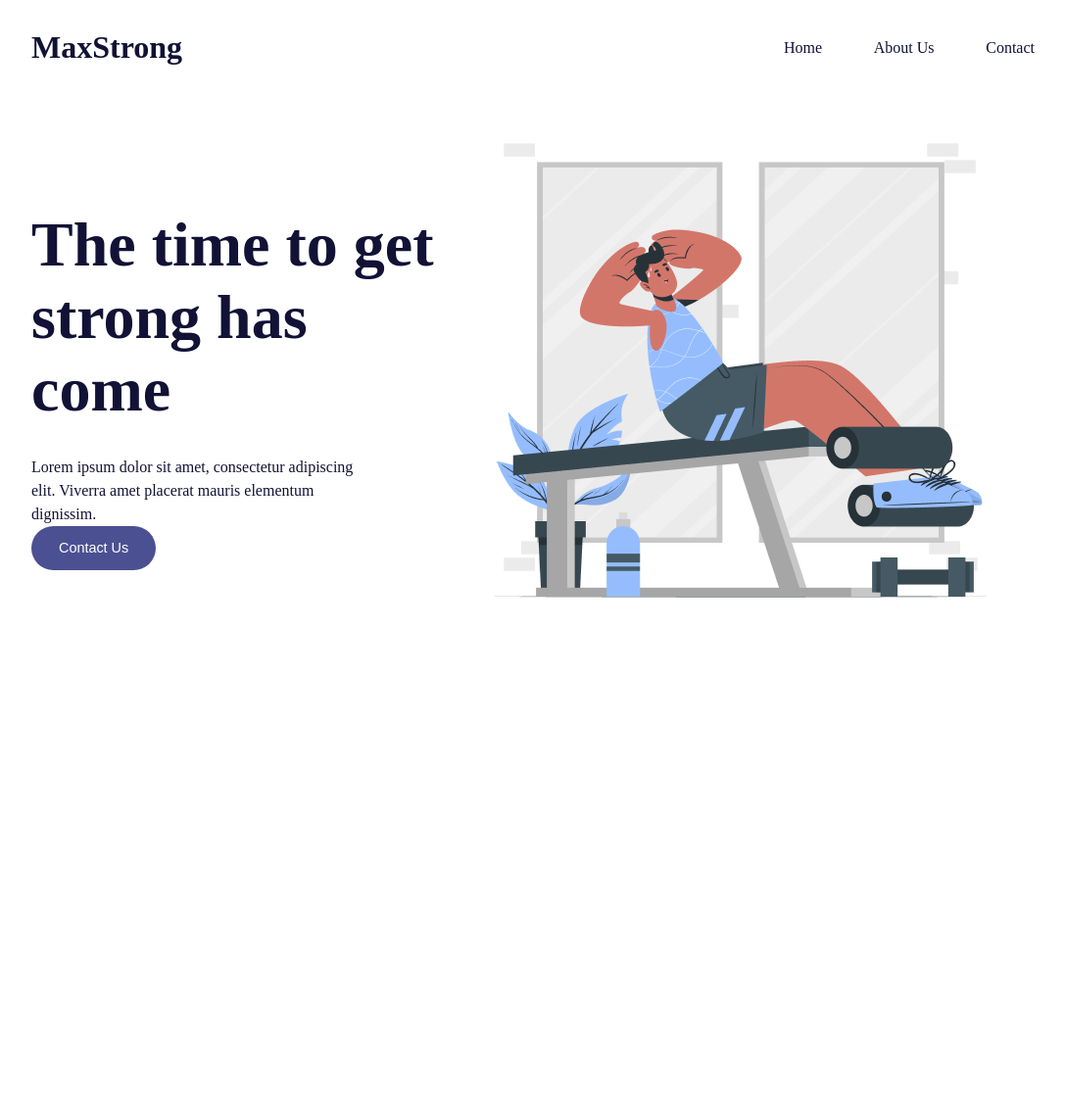
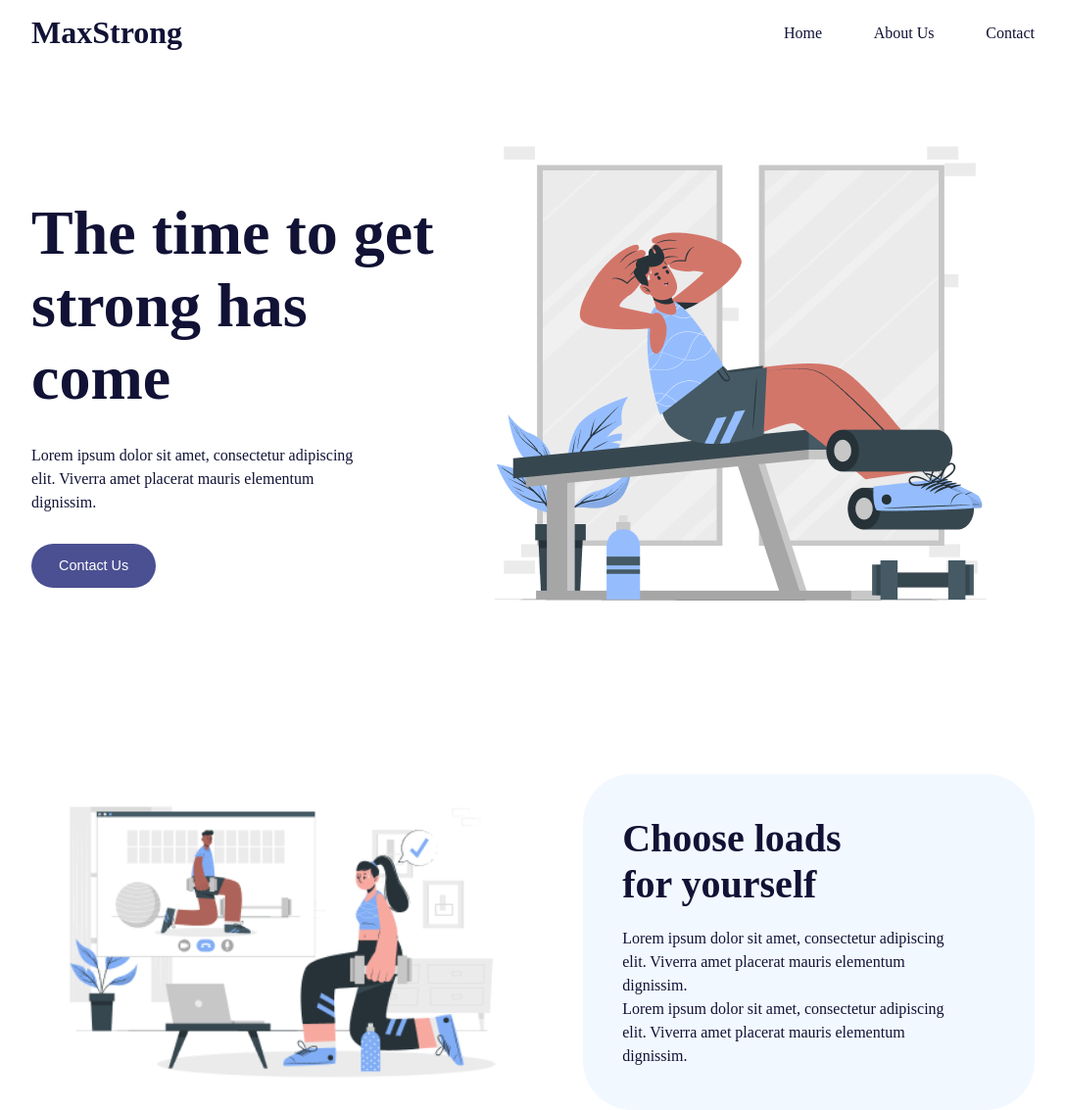
Before and after one commit to ShamilUmaev/MaxStrong, a Vue app: page / in a window 1280 px wide. Shown: the whole page at 98% size, without its empty margins (96-1183 px from the left). Before the commit the page ends 800 px from the top, so only its background shows below. Built offline with nearby package versions, Linux system fonts and the light colour scheme.

Commit message:
Finished the section choose-loads

```diff
--- a/src/App.vue
+++ b/src/App.vue
@@ -5,6 +5,7 @@
 
 <script>
 import NavBar from './components/NavBar.vue'
+
 export default {
   components: { NavBar }
 }
--- a/src/components/Home.vue
+++ b/src/components/Home.vue
@@ -8,7 +8,14 @@
     </div>
     <img src="../assets/workout-vector-1.png" alt="">
   </div>
-
+  <div class="choose-loads">
+    <div class="text-content-choose-loads">
+      <h2>Choose loads <span class="bold">for yourself</span></h2>
+      <p>Lorem ipsum dolor sit amet, consectetur adipiscing elit. Viverra amet placerat mauris elementum dignissim.</p>
+      <p>Lorem ipsum dolor sit amet, consectetur adipiscing elit. Viverra amet placerat mauris elementum dignissim.</p>
+    </div>
+    <img src="../assets/workout-vector-2.png">
+  </div>
 </div>
 </template>
 
@@ -21,7 +28,7 @@ export default {
 <style scoped>
 .outer-container {
   width: 80%;
-  margin: 0 auto;
+  margin: 100px auto 0;
 }
 .time-to-get-strong {
   width: 100%;
@@ -47,4 +54,31 @@ export default {
   border-radius: 35px;
   border: none;
 }
+.text-content-time-to-get-strong button {
+  margin-top: 30px;
+}
+.choose-loads {
+  display: flex;
+  flex-direction: row-reverse;
+  justify-content: space-between;
+  margin-top: 90px;
+}
+.choose-loads img {
+  width: 50%;
+}
+.text-content-choose-loads {
+  width: 45%;
+  background: #F2F8FF;
+  border-radius: 50px;
+  box-sizing: border-box;
+  padding: 0 80px 0 40px;
+  display: flex;
+  flex-direction: column;
+  justify-content: center;
+}
+.text-content-choose-loads h2 {
+  font-size: 2.5rem;
+  width: 70%;
+  margin-bottom: 20px;
+}
 </style>
--- a/src/components/NavBar.vue
+++ b/src/components/NavBar.vue
@@ -1,11 +1,13 @@
 <template>
     <nav>
+        <div class="nav-container">
         <h2>Max<span class="bold">Strong</span></h2>
             <ul>
                 <li><router-link to="/">Home</router-link></li>
                 <li><router-link to="/about">About Us</router-link></li>
                 <li><router-link to="/contact">Contact</router-link></li>
             </ul>
+        </div>
     </nav>
 </template>
 
@@ -17,10 +19,9 @@ export default {
 
 <style scoped>
 nav {
-    width: 80%;
-    display: flex ;
-    justify-content: space-between;
-    margin: 30px auto;
+    width: 100%;
+    display: flex;
+    justify-content: center;
 }
 h2 {
     font-size: 2rem;
@@ -39,4 +40,13 @@ a {
     text-decoration: none;
     color: #111235;
 }
+.nav-container {
+    width: 80%;
+    display: flex ;
+    justify-content: space-between;
+    margin: 0 auto;
+    padding: 15px 0;
+    background-color: #fff ;
+    position: fixed;
+}
 </style>
```
Lines whose indentation alone changed are shown as unchanged.
